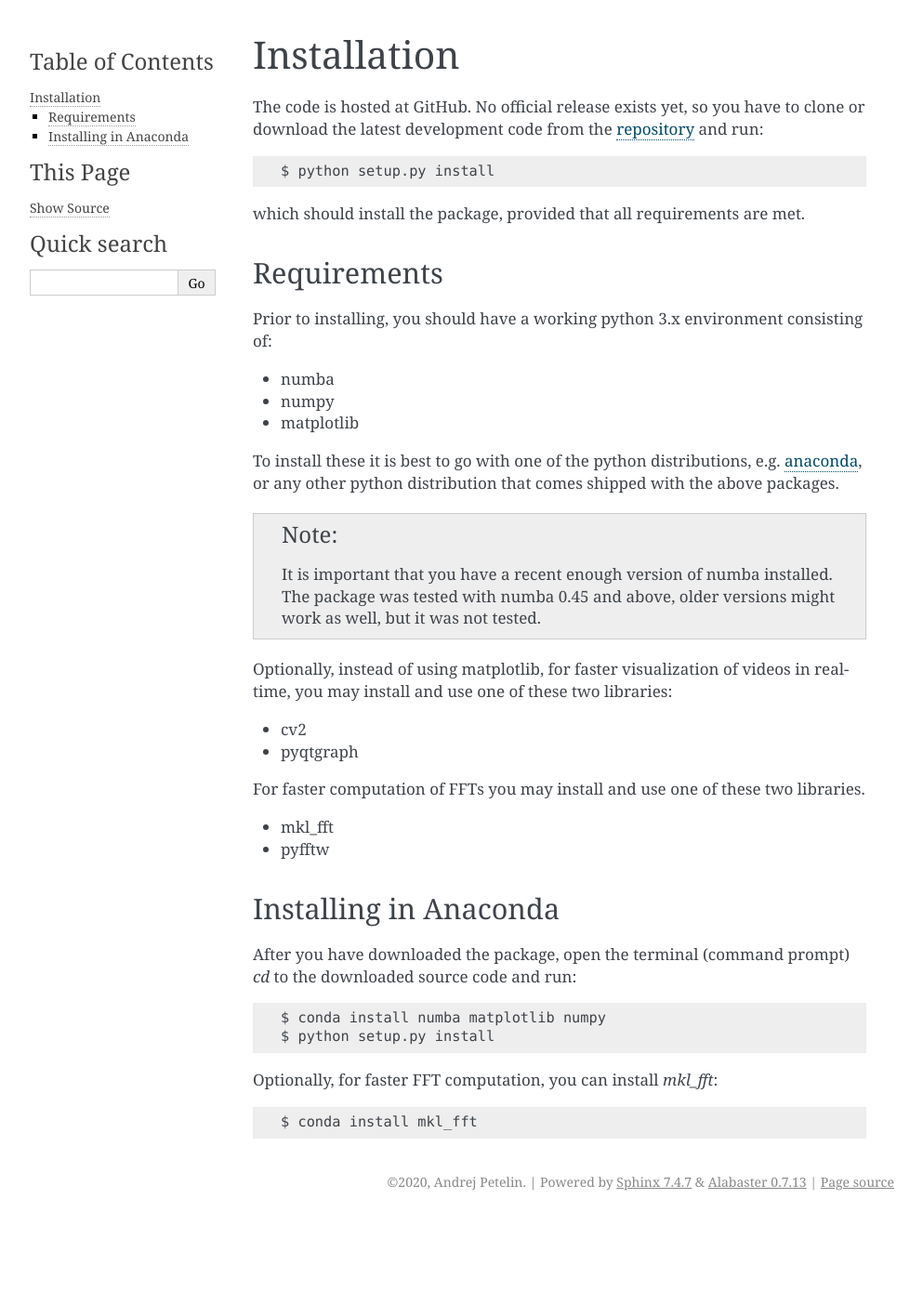
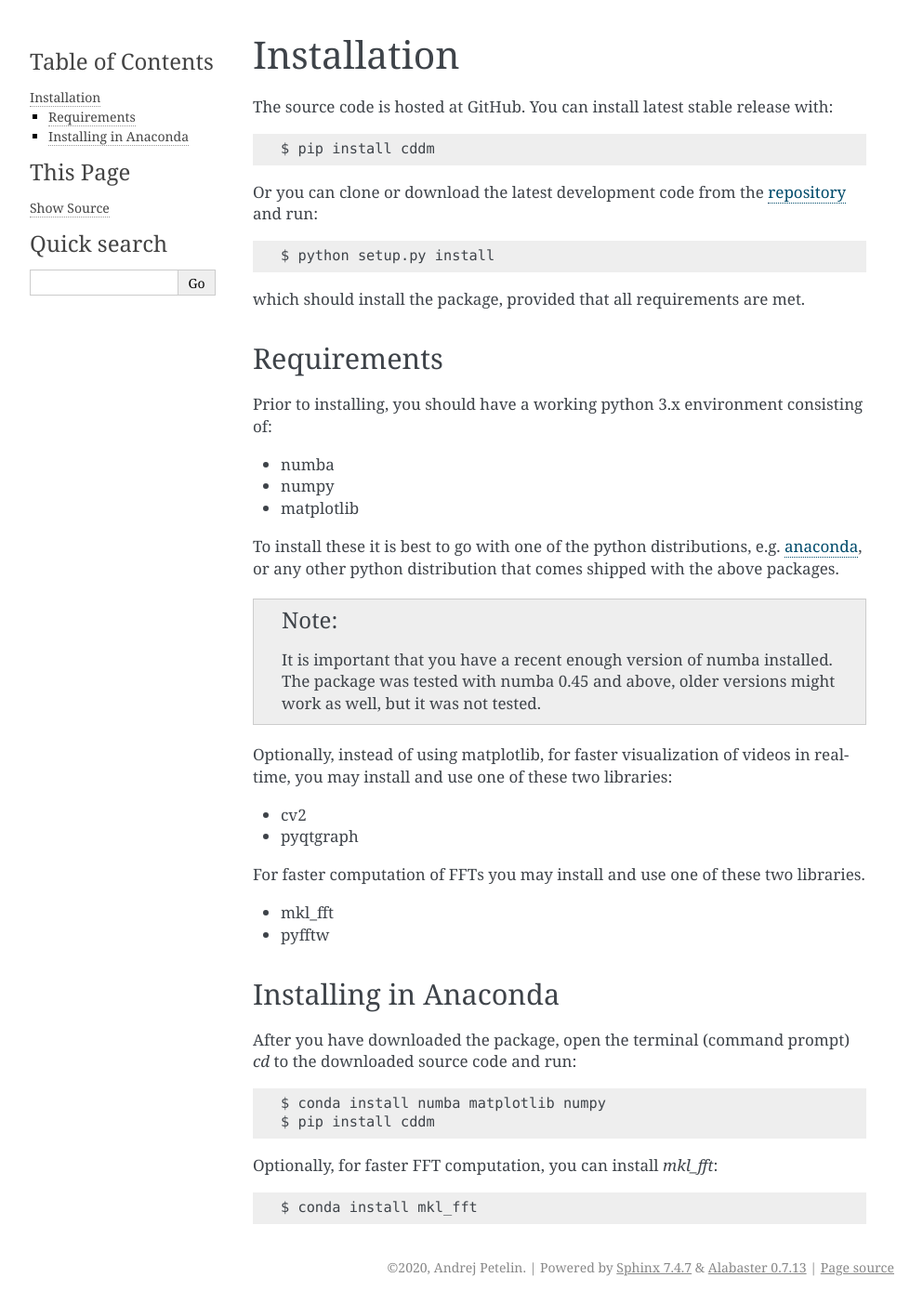
Before and after one commit to IJSComplexMatter/cddm, a Sphinx documentation site: the page built from doc/installation.rst, in a window 1280 px wide. Shown: the whole page at 93% size, without its empty margins (148-1141 px from the left). Built offline with Sphinx 7.4.7, drawn with Linux system fonts in a browser that asks for light colours; the version number is read from the project's files by our own code; before the commit the page ends 1311 px from its top, so only the background shows below that.

Commit message:
Update documentation
... to update to the new way of pip-installing

```diff
--- a/cddm/__init__.py
+++ b/cddm/__init__.py
@@ -18,4 +18,4 @@ in the following submodules:
 
 from __future__ import absolute_import
 
-__version__ = "0.2.0dev"
+__version__ = "0.1.1"
--- a/doc/installation.rst
+++ b/doc/installation.rst
@@ -1,7 +1,11 @@
 Installation
 ============
 
-The code is hosted at GitHub. No official release exists yet, so you have to clone or download the latest development code from the `repository`_ and run::
+The source code is hosted at GitHub. You can install latest stable release with::
+
+    $ pip install cddm
+
+Or you can clone or download the latest development code from the `repository`_ and run::
 
     $ python setup.py install
 
@@ -38,7 +42,7 @@ Installing in Anaconda
 After you have downloaded the package, open the terminal (command prompt) `cd` to the downloaded source code and run::
 
     $ conda install numba matplotlib numpy
-    $ python setup.py install
+    $ pip install cddm
 
 Optionally, for faster FFT computation, you can install `mkl_fft`::
 
--- a/doc/introduction.rst
+++ b/doc/introduction.rst
@@ -6,7 +6,7 @@ Introduction
 License
 -------
 
-``cddm`` will be released under MIT license so you will be able to use it freely when it will be officially released (by the end of May 2020), however, I will ask you to cite the *... some future paper*. In the mean time you can play with the current development version freely, but i kindly ask you not to redistribute the code or  publish data obtained with this package. **Please wait until the paper is published!**
+``cddm`` is released under MIT license so you are able to use it freely. I kindly ask you to cite the package if you use it. See the DOI badge in the `repository`_.
 
 Highlights
 ----------
```
